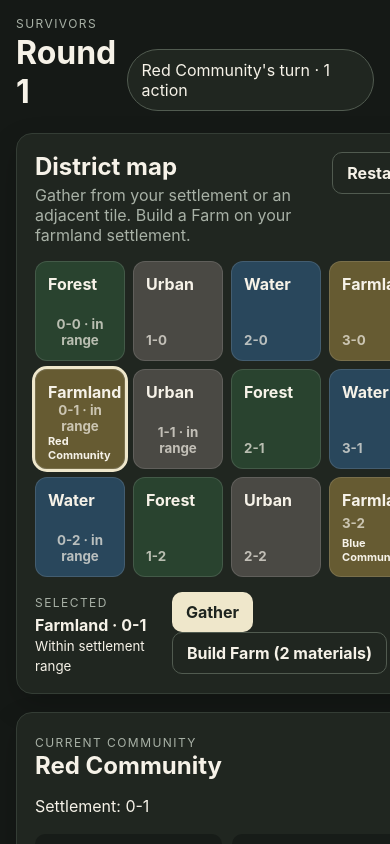
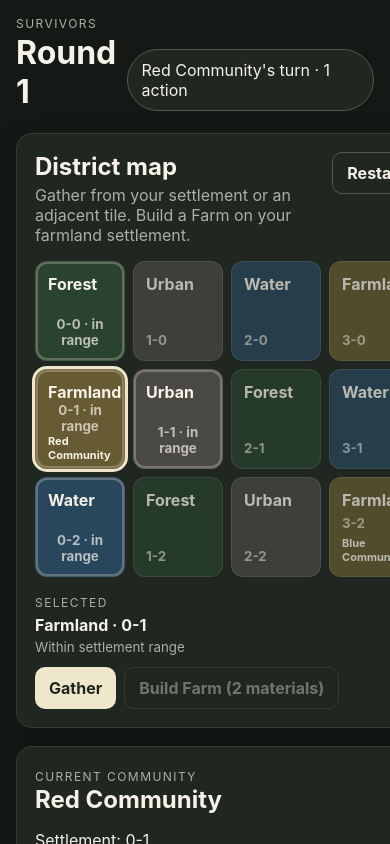
Before and after one commit to imanoliri/survivors, a React (Vite) app: page / in a window 390 px wide. Shown: the top 844 px of the page. Built offline with nearby package versions, Linux system fonts and the light colour scheme.

Commit message:
Style reachable tiles and build actions

```diff
--- a/src/ui/styles.css
+++ b/src/ui/styles.css
@@ -22,8 +22,9 @@ button { font: inherit; }
 .board-heading p { margin: 0; color: #a8b1a6; }
 
 .board { display: grid; grid-template-columns: repeat(4, minmax(90px, 1fr)); grid-template-rows: repeat(3, 130px); gap: 8px; }
-.tile { border: 1px solid rgba(255,255,255,.12); border-radius: 12px; padding: 12px; display: flex; flex-direction: column; align-items: flex-start; justify-content: space-between; color: #f6f2e8; cursor: pointer; transition: transform .15s ease, outline .15s ease; }
-.tile:hover { transform: translateY(-2px); }
+.tile { border: 1px solid rgba(255,255,255,.12); border-radius: 12px; padding: 12px; display: flex; flex-direction: column; align-items: flex-start; justify-content: space-between; color: #f6f2e8; cursor: pointer; transition: transform .15s ease, outline .15s ease, opacity .15s ease; opacity: .72; }
+.tile:hover { transform: translateY(-2px); opacity: 1; }
+.tile.reachable { box-shadow: inset 0 0 0 2px rgba(239,231,203,.28); opacity: 1; }
 .tile.selected { outline: 3px solid #efe7cb; }
 .tile small { opacity: .7; }
 .tile strong { font-size: 11px; text-align: left; }
@@ -34,8 +35,11 @@ button { font: inherit; }
 
 .selected-tile { margin-top: 14px; display: flex; justify-content: space-between; align-items: center; gap: 12px; }
 .selected-tile strong { display: block; margin-top: 4px; }
+.selected-tile small { display: block; margin-top: 4px; color: #a8b1a6; }
+.action-row { display: flex; flex-wrap: wrap; justify-content: flex-end; gap: 8px; }
 button { border: 0; border-radius: 10px; padding: 10px 14px; background: #efe7cb; color: #1e241f; font-weight: 700; cursor: pointer; }
 button.secondary { background: transparent; color: #f6f2e8; border: 1px solid #515b50; }
+button:disabled { cursor: not-allowed; opacity: .38; }
 .sidebar { display: grid; gap: 18px; align-content: start; }
 .stat-grid { display: grid; grid-template-columns: 1fr 1fr; gap: 10px; margin: 18px 0; }
 .stat { background: #171c18; border-radius: 10px; padding: 10px; }
@@ -50,4 +54,6 @@ button.secondary { background: transparent; color: #f6f2e8; border: 1px solid #5
   .app-shell { padding: 16px; }
   .layout { grid-template-columns: 1fr; }
   .board { grid-template-rows: repeat(3, 100px); }
+  .selected-tile { align-items: stretch; flex-direction: column; }
+  .action-row { justify-content: flex-start; }
 }
```
